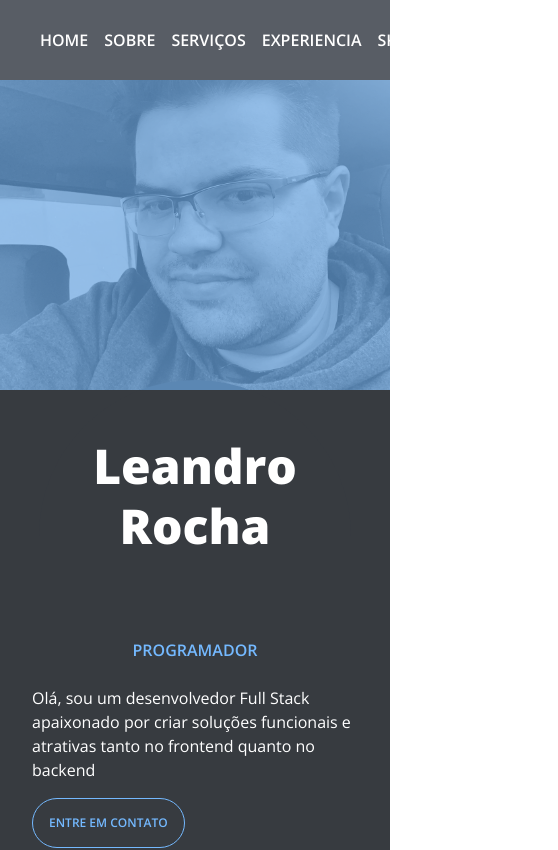
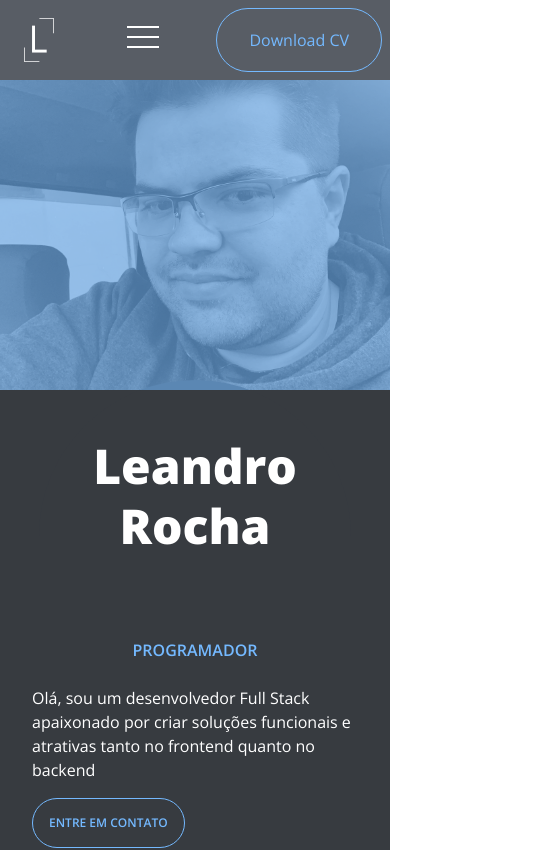
Before and after one commit to leandrorochaoliveira/leandrorochaoliveira.github.io, a Next.js app: page / in a window 390 px wide. Shown: the top 850 px of the page, 558 px wide, since content can reach past the window. Built offline with nearby package versions, Linux system fonts and the light colour scheme.

Commit message:
menu e Scroll

```diff
--- a/components/navbar/Menu.tsx
+++ b/components/navbar/Menu.tsx
@@ -1,12 +1,12 @@
 import MenuItem from './MenuItem'
 export default function Menu() {
   return (
-    <ul className="flex flex-row items-center justify-around gap-4 lg:mx-16">
+    <ul className="flex flex-col lg:flex-row items-center justify-around gap-4 lg:mx-16">
       <MenuItem linkref="#pageIndex" title='Home' />
       <MenuItem linkref="#About" title='Sobre' />
       <MenuItem linkref="#Services" title='Serviços' />
       <MenuItem linkref="#Experience" title='Experiencia' />
-      <MenuItem linkref="#Skills" title='Skills' />
+      {/*       <MenuItem linkref="#Skills" title='Skills' />*/}
       <MenuItem linkref="#Portfolio" title='Portfolio' />
       <MenuItem linkref="#Contact" title='Contato' />
     </ul>
--- a/components/navbar/MenuItem.tsx
+++ b/components/navbar/MenuItem.tsx
@@ -2,8 +2,11 @@ type Props = {
   title: string;
   linkref: string;
 }
+
+import { scrollToElement } from '../../shared/scroll'
+
 export default function MenuItem({ title, linkref }: Props) {
   return (
-    <li><a href={linkref} className="font-semibold uppercase">{title}</a></li>
+    <li><a onClick={(e) => scrollToElement(e, linkref)} href={linkref} className="font-semibold uppercase">{title}</a></li >
   )
 }
--- a/components/navbar/Navbar.tsx
+++ b/components/navbar/Navbar.tsx
@@ -1,8 +1,15 @@
 import Image from 'next/image'
 import logo from '../../public/logo.svg'
 import Menu from './Menu'
+import React, { useState, useEffect } from 'react';
 
 export default function Navbar() {
+
+  const [menuOpen, setMenuOpen] = useState(false);
+  useEffect(() => {
+    setMenuOpen(window.innerWidth > 1024)
+  }, [])
+
   return (
     <nav className="flex flex-row w-full lg:w-auto justify-between items-center fixed lg:rounded-full lg:left-[50px] lg:right-[50px] lg:top-[40px] h-[80px] bg-[#585d65] text-white p-2 z-50">
       <div id="logo" className="px-4">
@@ -12,10 +19,22 @@ export default function Navbar() {
           height={44}
         />
       </div>
-      <div id="menu" className='flex-1 '>
+      <div id="menu" className={`absolute left-0 p-4 top-[80px] w-full bg-back lg:relative lg:top-0 lg:p-0 lg:bg-inherit lg:w-auto lg:flex-1 ${menuOpen ?
+        'scale-y-100' : 'scale-y-0'
+        }`}
+      >
         <Menu />
       </div>
-      <div id="menu-icon"></div>
+      <div id="menu-icon" className='lg:hidden'>
+        <button onClick={() => setMenuOpen(!menuOpen)} type="button">
+          <div className="space-y-2">
+            <div className="w-8 h-0.5 bg-white"></div>
+            <div className="w-8 h-0.5 bg-white"></div>
+            <div className="w-8 h-0.5 bg-white"></div>
+          </div>
+        </button>
+
+      </div>
       <div id="donwlod-cv" className="h-full">
         <a
           href="https://github.com/cv-cv/cv-cv"
--- a/pages/index.tsx
+++ b/pages/index.tsx
@@ -155,7 +155,7 @@ export default function Home() {
           </Section> */}
           <Portfolio />
           <Section title="Contato" id="Contact" subTitle="Vamos tomar um café?">
-            <div className="grid gap-8 grid-cols-2 relative">
+            <div className="grid gap-8 lg:grid-cols-2 relative">
               <div>
                 <div className="mb-6">
                   <label
@@ -207,7 +207,7 @@ export default function Home() {
                 </div>
               </div>
               <div className="rounded-3xl py-16 px-8 border  border-[#585d65] bg-back ">
-                <div className="grid gap-x-16 gap-y-1 grid-cols-4">
+                <div className="grid gap-x-16 gap-y-1 lg:grid-cols-4">
                   <SubTitle subTitle={"Idade"}></SubTitle>
                   <span className="col-span-3">32</span>
 
--- /dev/null
+++ b/shared/scroll.js
@@ -0,0 +1,15 @@
+export function scrollToElement(event, element) {
+  try {
+    event.preventDefault();
+
+    let margin = window.innerWidth > 1024 ? 140 : 80
+
+    window.scroll({
+      top: document.querySelector(element).offsetTop - margin,
+      behavior: "smooth"
+    });
+  } catch (error) {
+
+  }
+
+}
```
